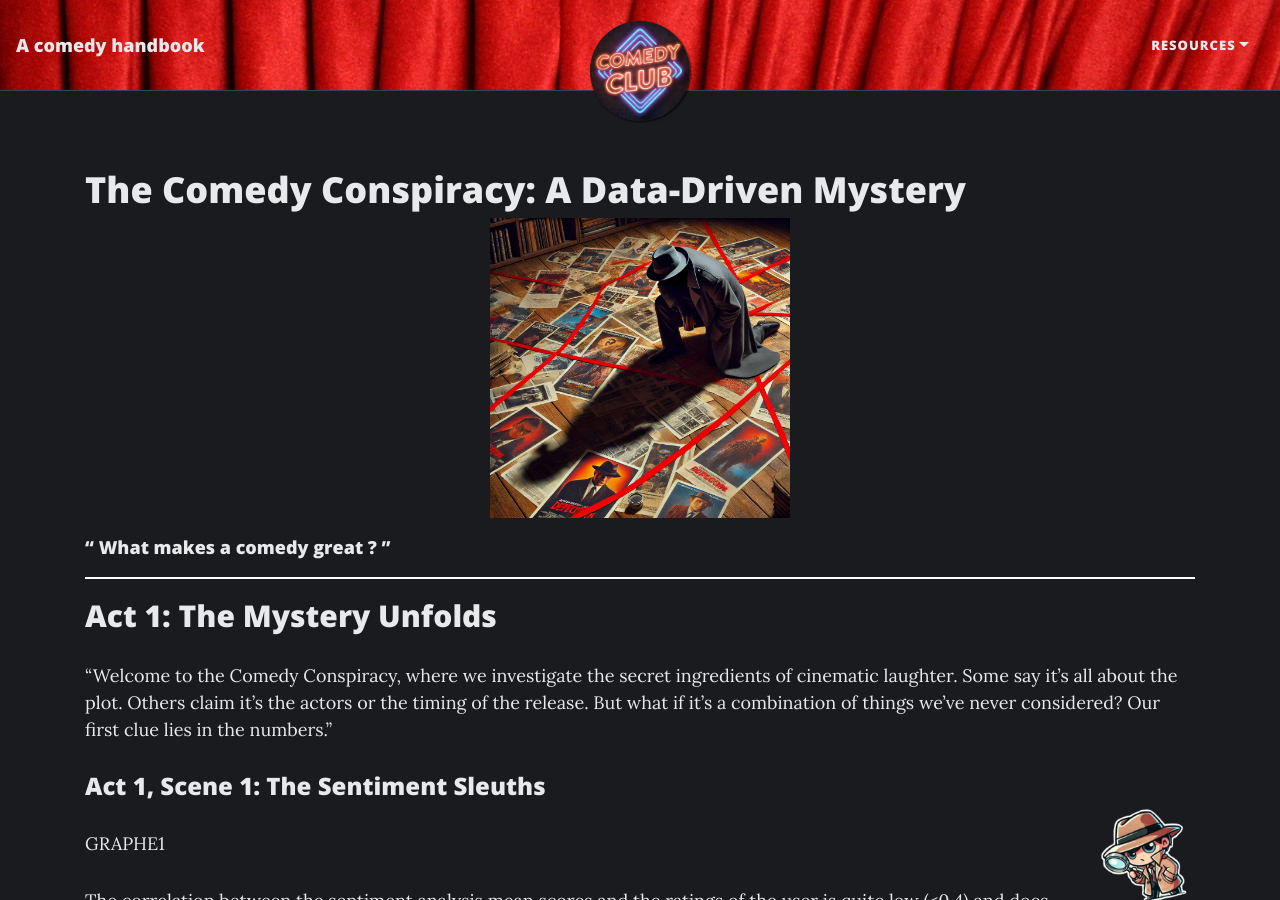
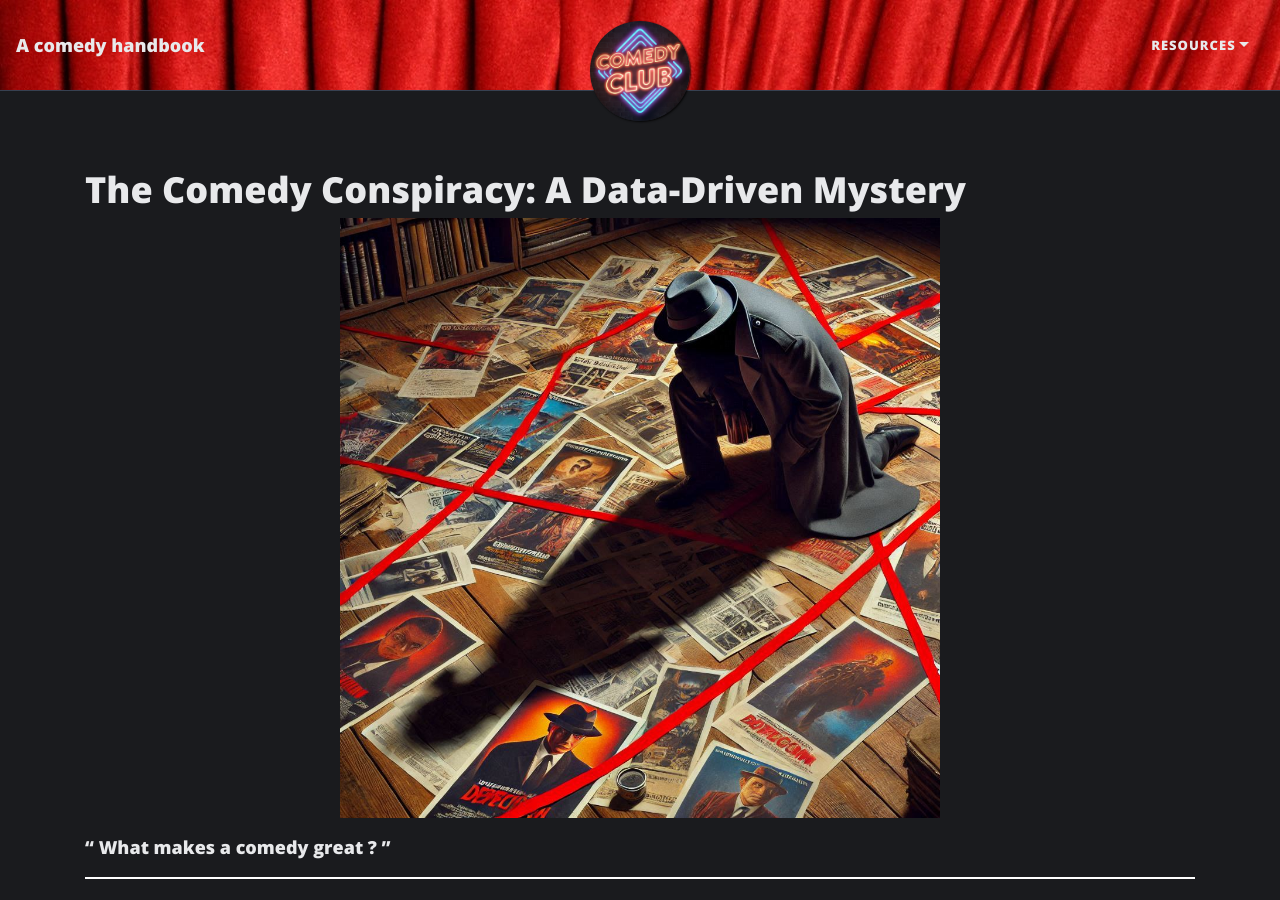
Before and after one commit to epfl-ada/ada-2024-project-adaptables, a Jekyll site: the page built from index.markdown, in a window 1280 px wide and 900 px high. Built offline with Jekyll 4.4.1, drawn with Linux system fonts in a browser that asks for light colours.

Commit message:
all images

```diff
--- a/index.markdown
+++ b/index.markdown
@@ -4,7 +4,7 @@ title: "The Comedy Conspiracy: A Data-Driven Mystery"
 ---
 
 <div style="text-align: center;">
-  <img src="assets/img/image1.png" alt="Illustration1" width="300">
+  <img src="assets/img/image1.png" alt="Illustration1" width="600">
 </div>
 
 #### “ What makes a comedy great ? ”
@@ -18,7 +18,7 @@ title: "The Comedy Conspiracy: A Data-Driven Mystery"
 ### Act 1, Scene 1: The Sentiment Sleuths
 
 <div style="text-align: center;">
-  <img src="/assets/img/detective_sticker.png" alt="Illustration2" style="float: right; width: 100px; margin-left: 20px;">
+  <img src="assets/img/detective_sticker.png" alt="Illustration2" style="float: right; width: 200px; margin-left: 20px;">
 </div>
 
 GRAPHE1
@@ -39,7 +39,7 @@ While comedies are generally thought to spread joy, sentiment analysis shows the
 ## Act 2: The Case of the Missing Awards
 
 <div style="text-align: center;">
-  <img src="/assets/img/clown_on_red_carpet.png" alt="Illustration3" width="300">
+  <img src="assets/img/clown_on_red_carpet.png" alt="Illustration3" width="500">
 </div>
 
 **Narrator:** "Comedies rarely walk the red carpet, but why? Our next stop takes us to the glamorous world of Oscars and critical acclaim."
@@ -85,7 +85,7 @@ Despite differences in scale, one thing is clear: comedy consistently contribute
 ## Act 4: The Comedies Anatomy
 
 <div style="text-align: center;">
-  <img src="/assets/img/Detective_and_chalkboard.png" alt="Illustration4" width="300">
+  <img src="assets/img/Detective_and_chalkboard.png" alt="Illustration4" width="500">
 </div>
 
 **Narrator:** "With the bigger picture in focus, we dive into the finer details. What makes audiences laugh, and why does it work?"
@@ -178,7 +178,7 @@ Insights:
 ### Act 5, Scene 1: The Title Trap
 
 <div style="text-align: center;">
-  <img src="/assets/img/Perfect_title.png" alt="Illustration5" width="300">
+  <img src="assets/img/Perfect_title.png" alt="Illustration5" width="500">
 </div>
 
 ****Detective:**"A title’s like a first impression, choose the right words, and you could get the audience attention before the first laugh."
@@ -196,7 +196,7 @@ Frequently occurring humor-related keywords, such as Adventure, Love, and Crazy,
 ### Act 5, Scene 2: Timing Is Everything !
 
 <div style="text-align: center;">
-  <img src="/assets/img/Calendar_june.png" alt="Illustration6" width="300">
+  <img src="assets/img/Calendar_june.png" alt="Illustration6" width="500">
 </div>
 
 **Narrator:** "When it comes to box office success, timing can make or break a movie."
```
